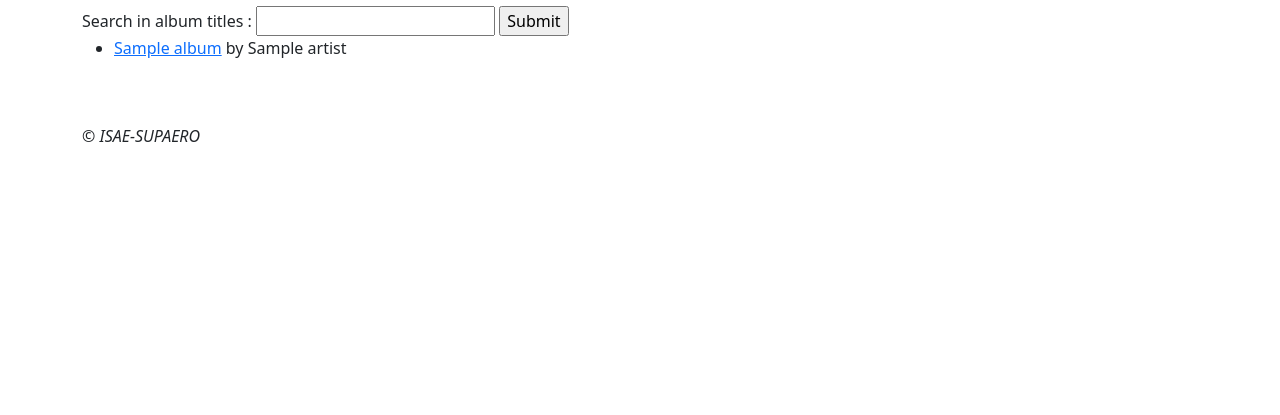
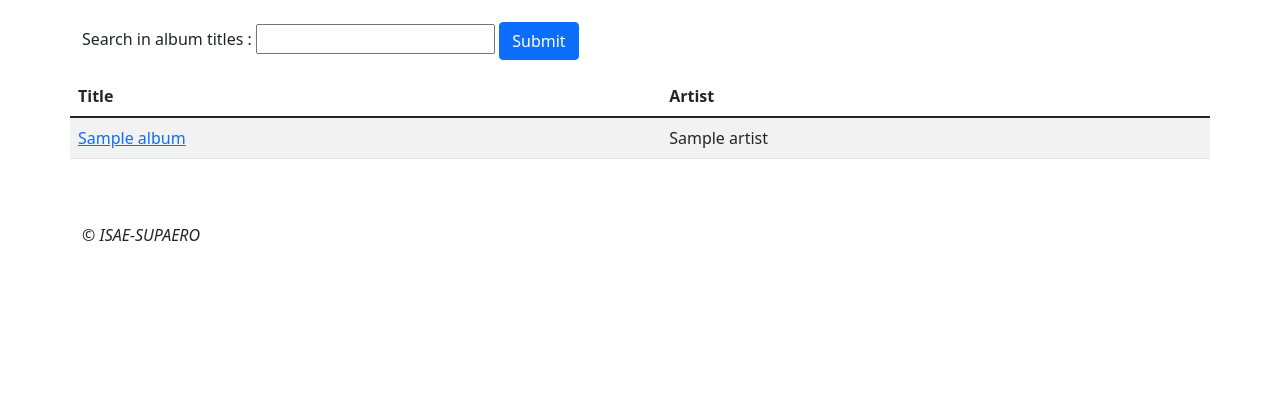
Before and after one commit to tanguy-perennou/chinook-2022, a Django app: page / in a window 1280 px wide. Shown: the part 150-565 px from the top of the page. Run offline with Django 4.2, Linux system fonts and the light colour scheme; tables that the repository leaves empty hold one stand-in row (values such as "Sample post").

Commit message:
Add Bootstrap to album list template
Add <div class="..."> + several class attributes in form, input, table
elements.
Replace album list by table.

References:

- https://www.w3schools.com/bootstrap5/bootstrap_forms.php
- https://www.w3schools.com/bootstrap5/bootstrap_buttons.php
- https://www.w3schools.com/bootstrap5/bootstrap_tables.php
- https://www.w3schools.com/bootstrap5/bootstrap_jumbotron.php

```diff
--- a/chinook/disks/templates/disks/albums_list.html
+++ b/chinook/disks/templates/disks/albums_list.html
@@ -3,21 +3,42 @@
 {% block title %}Chinook Albums List{% endblock title%}
 
 {% block content %}
+
+    <div class="row pb-3">
         <h1>Albums</h1>
+    </div>
 
+    <div class="clearfix">
+        <div class="float-right pb-3">
             <form action="{% url 'disks:albums_list' %}" method="post">
                 {% csrf_token %}
                 {{ form }}
-    <input type="submit" value="Submit"/>
+                <input class="btn btn-primary" type="submit" value="Submit"/>
             </form>
+        </div>
+    </div>
 
+    <div class="row">
     {% if albums %}
-    <ul>
+        <table class="table table-striped">
+            <thead>
+            <tr>
+                <th>Title</th>
+                <th>Artist</th>
+            </tr>
+            </thead>
+            <tbody>
             {% for album in albums %}
-        <li><a href="{% url 'disks:album_details' album.id %}">{{ album.title }}</a> by {{ album.artist.name }}</li>
+                <tr>
+                    <td><a href="{% url 'disks:album_details' album.id %}">{{ album.title }}</a></td>
+                    <td>{{ album.artist.name }}</td>
+                </tr>
             {% endfor %}
-    </ul>
+            </tbody>
+        </table>
     {% else %}
-    <p>No album available.</p>
+        <div class="jumbotron"><i>No album available.</i></div>
     {% endif %}
+    </div>
+
 {% endblock content %}
```
Lines whose indentation alone changed are shown as unchanged.
